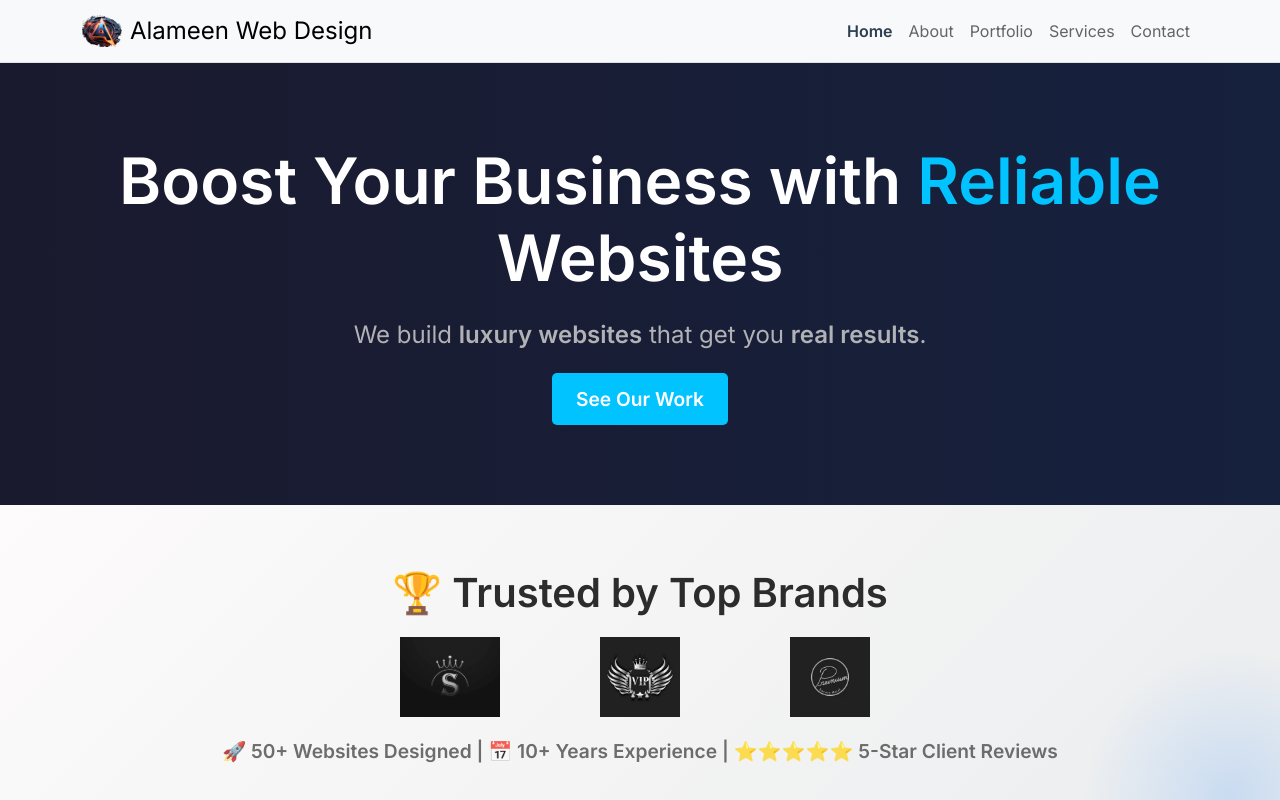
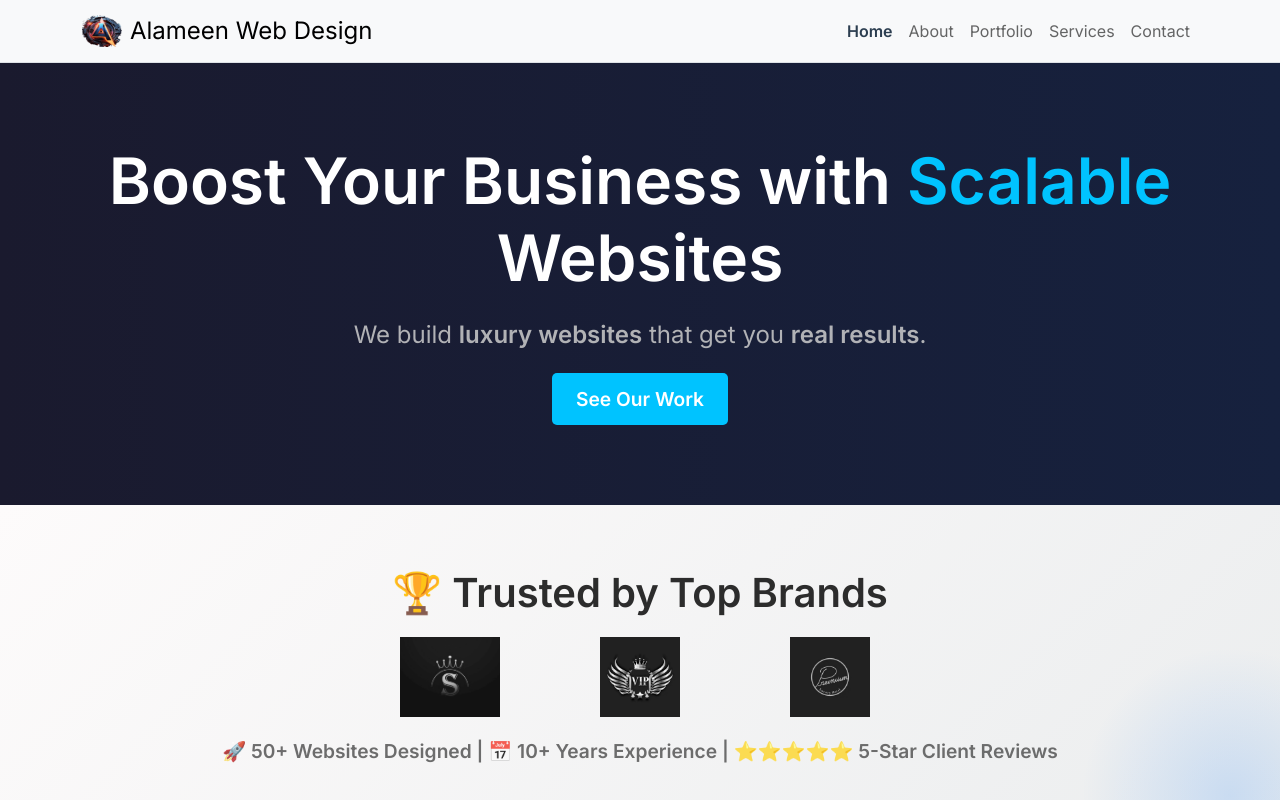
Before and after one commit to apexwebagency/apexwebagency.github.io, a React (Create React App) app: page / in a window 1280 px wide. Shown: the top 800 px of the page. Built offline with nearby package versions, Linux system fonts and the light colour scheme.

Commit message:
updated features

```diff
--- a/src/pages/Home.js
+++ b/src/pages/Home.js
@@ -26,7 +26,7 @@
   }, []);
 
   // Dynamic Hero Text Animation
-  const words = ["Profitable", "Scalable", "Reliable", "Premium"];
+  const words = ["Powerful", "Premium", "Scalable", "Reliable"];
   const [currentWordIndex, setCurrentWordIndex] = useState(0);
   const [fade, setFade] = useState(true);
 
```
